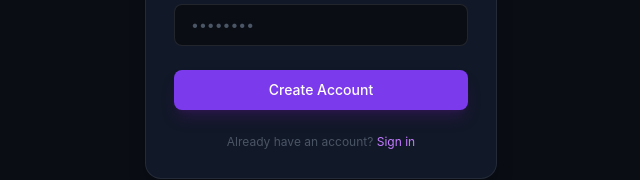
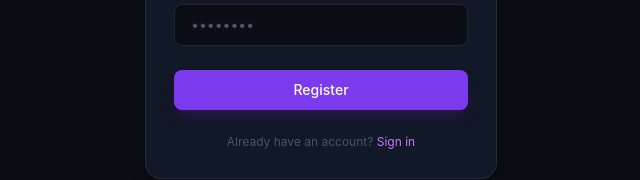
Before and after one commit to JoyPatel13/DevBoard, a React (Vite) app in the folder frontend/: page /register in a window 1280 px wide. Shown: the part 488-668 px from the top of the page, without its empty margins (319-959 px from the left). Built offline with nearby package versions, Linux system fonts and the light colour scheme.

Commit message:
Update Register.tsx

```diff
--- a/frontend/src/pages/Register.tsx
+++ b/frontend/src/pages/Register.tsx
@@ -7,9 +7,10 @@ export default function Register() {
     const [email, setEmail] = useState('')
     const [password, setPassword] = useState('')
     const navigate = useNavigate()
-
+    const [loading, setLoading] = useState(false)
     async function handleSubmit() {
         try {
+            setLoading(true)
             await axios.post('http://localhost:5000/api/auth/register', { name, email, password })
             const response = await axios.post('http://localhost:5000/api/auth/login', { email, password })
             localStorage.setItem('accessToken', response.data.accessToken)
@@ -17,6 +18,10 @@ export default function Register() {
         } catch (err) {
             console.log(err)
         }
+        finally{
+            setLoading(false)
+        }
+
     }
 
     return (
@@ -76,7 +81,7 @@ export default function Register() {
                             onClick={handleSubmit}
                             className="w-full bg-[#7c3aed] hover:bg-[#6d28d9] text-white text-sm font-medium py-2.5 rounded-lg transition-all mt-1 shadow-lg shadow-purple-900/30"
                         >
-                            Create Account
+                           {loading ? 'Registering user' : 'Register'}
                         </button>
                     </div>
 
```
